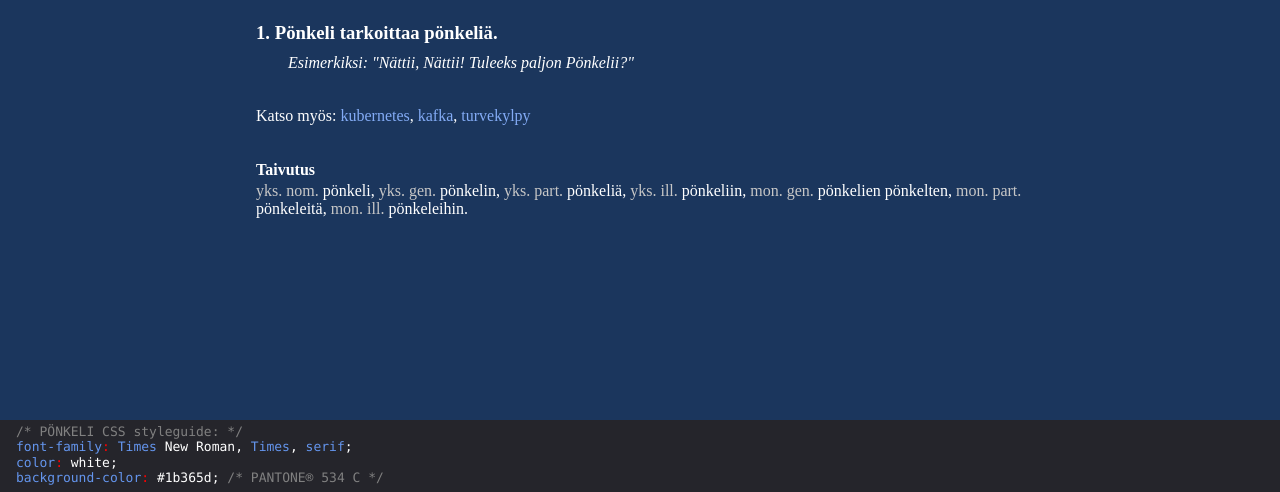
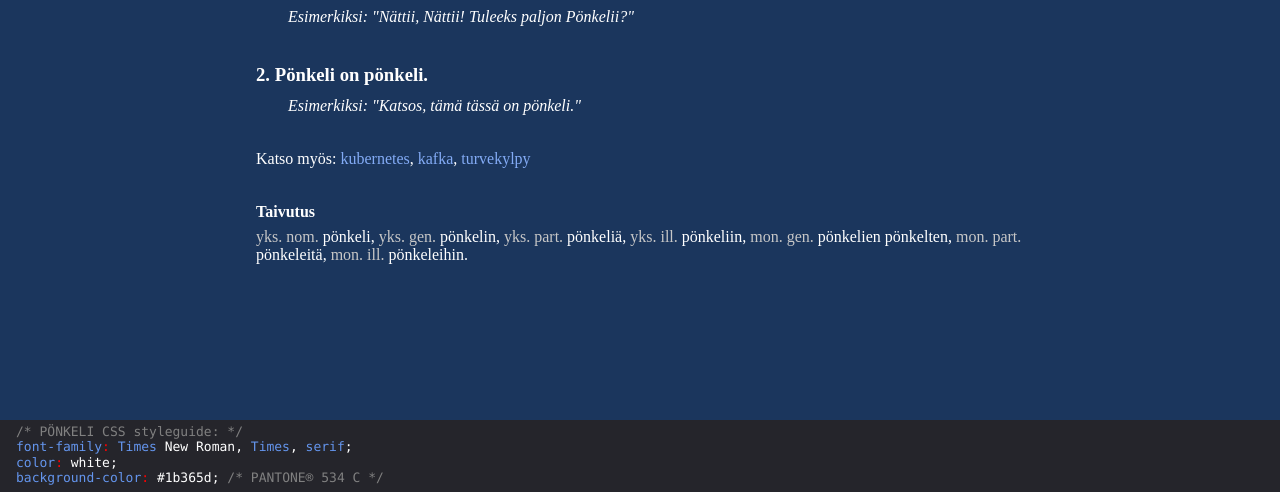
Before and after one commit to asserjunnila/xn--pnkeli-wxa-website, a plain HTML site: page index.html in a window 1280 px wide. Shown: the part 308-800 px from the top of the page. Drawn offline with Linux system fonts and the light colour scheme; a web font is replaced by a local one.

Commit message:
more content

```diff
--- a/index.html
+++ b/index.html
@@ -107,10 +107,13 @@
     <h3>1. Pönkeli tarkoittaa pönkeliä.</h3>
     <p style="margin-left: 2rem; font-style: italic; margin-top: -0.5rem;">Esimerkiksi: "Nättii, Nättii! Tuleeks paljon
       Pönkelii?"</p>
+    <h3>2. Pönkeli on pönkeli.</h3>
+    <p style="margin-left: 2rem; font-style: italic; margin-top: -0.5rem;">Esimerkiksi: "Katsos, tämä tässä on pönkeli."
+    </p>
     <p>Katso myös: <a href="https://kubernetes.io/">kubernetes</a>, <a href="https://kafka.apache.org/">kafka</a>,
       <a href="https://www.google.com/search?q=turvekylpy">turvekylpy</a>
     </p>
-    <p style="font-weight: 900; margin-bottom: -1rem;">Taivutus</p>
+    <p style="font-weight: 900; margin-bottom: -.75rem;">Taivutus</p>
     <p><span style="color: rgb(199, 199, 199);">yks. nom.</span> pönkeli, <span style="color: rgb(199, 199, 199);">yks.
         gen. </span> pönkelin, <span style="color: rgb(199, 199, 199);">yks. part. </span> pönkeliä,<span
         style="color: rgb(199, 199, 199);"> yks.
```
